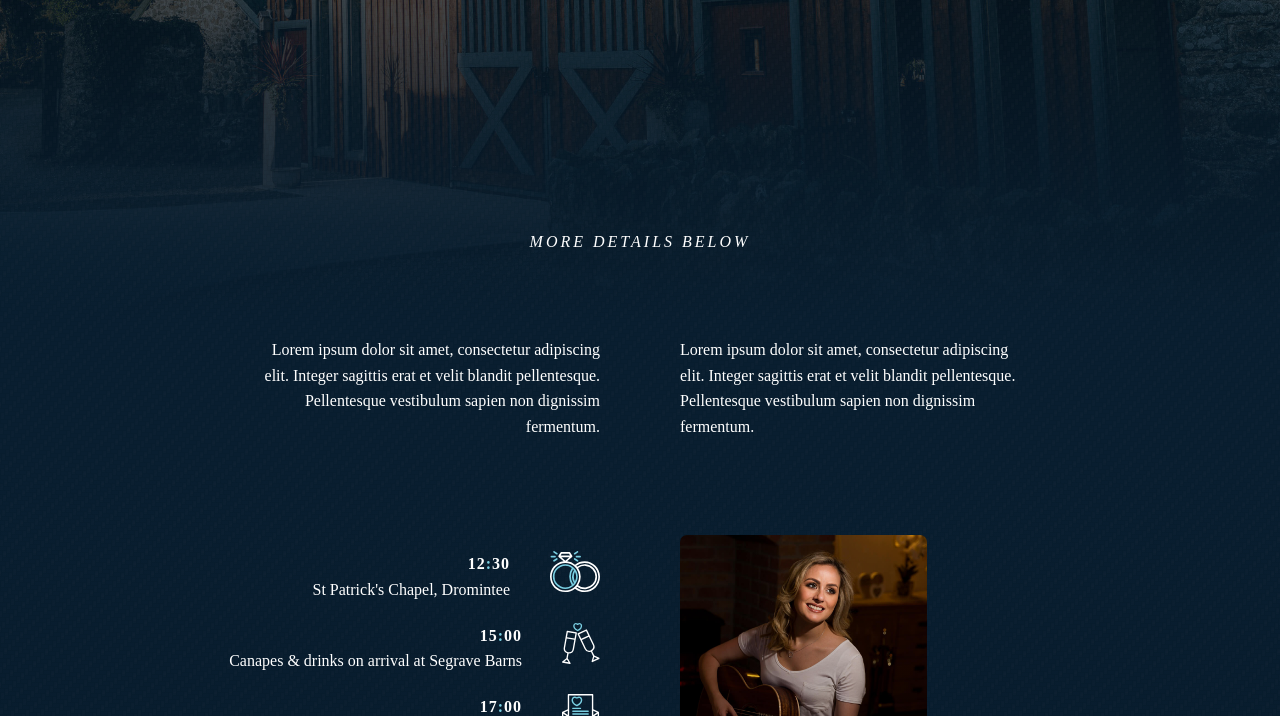
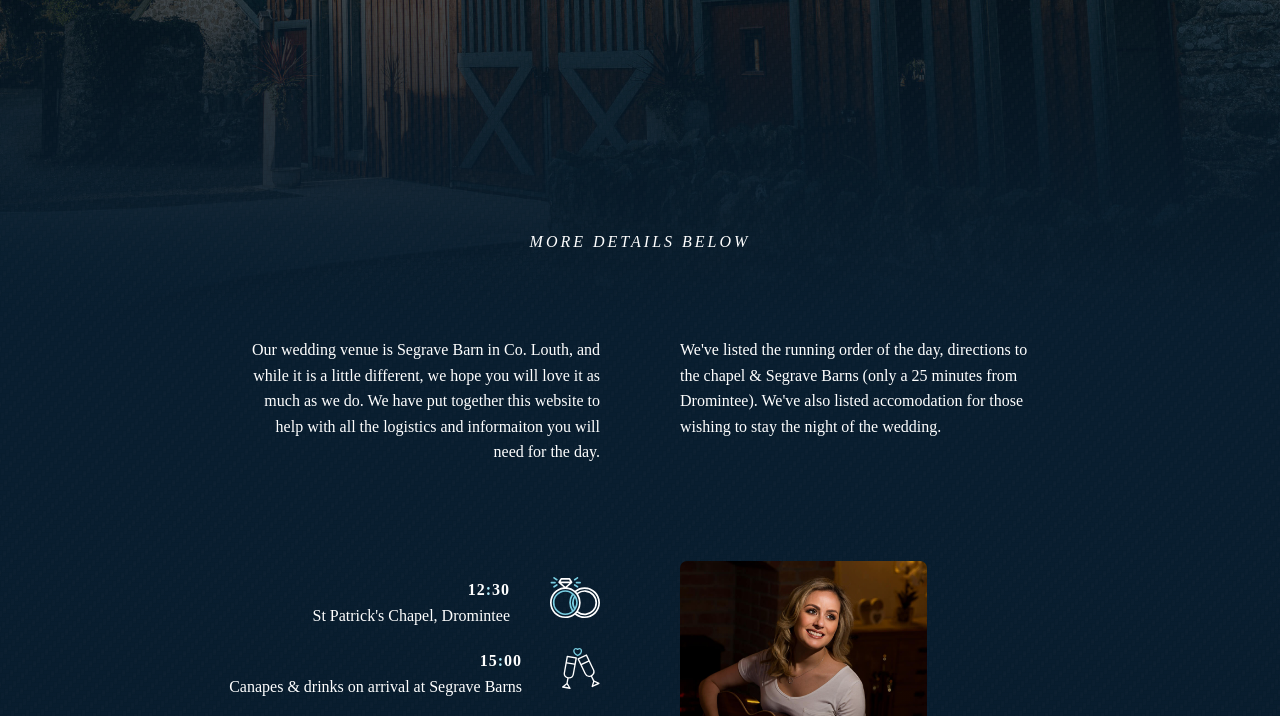
Before and after one commit to conormcafee/thebarn, a Gatsby site: page / in a window 1280 px wide. Shown: the part 484-1200 px from the top of the page. Built offline with nearby package versions, Linux system fonts and the light colour scheme; Gatsby itself is replaced by a stand-in of ours.

Commit message:
Fix for Google Fonts, more content

```diff
--- a/src/components/Global/global.css
+++ b/src/components/Global/global.css
@@ -2,7 +2,7 @@
     --navy: rgba(9, 30, 48, 1);
     --navy-semi-transparent: rgba(9, 30, 48, 0.5);
     --navy-transparent: rgba(9, 30, 48, 0);
-    --blue: #79CEE1;
+    --blue: #afebf9;
 }
 
 .pattern {
@@ -58,6 +58,10 @@ figure {
     font-weight: 600;
     text-transform: uppercase;
     letter-spacing: 1px;
+}
+
+.no-uppercase {
+    text-transform: none;
 }
 
 .light {
--- a/src/data.js
+++ b/src/data.js
@@ -110,27 +110,59 @@ export const DIRECTIONS = [
 
 export const ACCOMODATION = [
     {
-        place: "Crowne Plaza, Dundalk",
+        place: "Crowne Plaza Hotel, Dundalk",
+        type: "Hotel",
         distance: "15 mins",
         website: "https://dundalk.ie",
-        phone: "+447709128374"
+        phone: "+447709128374",
+        code: "FMC" // 22nd May €129 B&B per room
     },
     {
-        place: "The Glide Inn, Annagassen",
-        distance: "7 mins",
-        website: "https://dundalk.ie",
-        phone: "+447709128374"
+        place: "Cooley View",
+        type: "B&B",
+        distance: "3 mins",
+        website: null,
+        phone: "+00353872764048",
+        contact: "Susan Donegan"
     },
     {
-        place: "Fancy House, Teramafeckin",
-        distance: "15mins",
-        website: "https://dundalk.ie",
-        phone: "+447709128374"
+        place: "Sea Breeze House",
+        type: "B&B",
+        distance: "6 mins",
+        website: null,
+        phone: "+00353861959007",
+        contact: "Cathryn McMahon"
     },
     {
-        place: "B&B, Clogherhead",
-        distance: "15mins",
-        website: "https://dundalk.ie",
-        phone: "+447709128374"
-    }
+        place: "Catherine Rodgers",
+        type: "B&B",
+        distance: "6 mins",
+        website: null,
+        phone: "+00353879186650",
+        contact: "Cathryn McMahon"
+    },
+    {
+        place: "The Glyde Inn",
+        type: "B&B",
+        distance: "10 mins",
+        website: "https://theglydeinn.ie",
+        phone: "+00353429372350",
+        contact: null
+    },
+    {
+        place: "Cathryn Tuite",
+        type: "B&B",
+        distance: "10 mins",
+        website: null,
+        phone: "+00353861959007",
+        contact: "Cathryn Tuite"
+    },
+    {
+        place: "Flynns Boutique Hotel, Termonfeckin",
+        type: "Hotel",
+        distance: "15 mins",
+        website: null,
+        phone: null,
+        contact: null
+    },
 ]
--- a/src/html.js
+++ b/src/html.js
@@ -12,6 +12,7 @@ export default class HTML extends React.Component {
             name="viewport"
             content="width=device-width, initial-scale=1, shrink-to-fit=no"
           />
+          <link href="https://fonts.googleapis.com/css?family=Playfair+Display+SC|Raleway:300,300i,400,600" rel="stylesheet" />
           {this.props.headComponents}
         </head>
         <body {...this.props.bodyAttributes}>
--- a/src/pages/index.js
+++ b/src/pages/index.js
@@ -9,7 +9,6 @@ import PhotoCard from "../components/PhotoCard/PhotoCard";
 import Accomodation from "../components/Accomodation";
 
 import * as Data from "../data";
-
 class Index extends React.Component {
     render() {
         return (
@@ -23,8 +22,10 @@ class Index extends React.Component {
                 {/* Introduction */}
 
                 <Container className="light z10" text id="intro">
-                    <p>Lorem ipsum dolor sit amet, consectetur adipiscing elit. Integer sagittis erat et velit blandit pellentesque. Pellentesque vestibulum sapien non dignissim fermentum.</p>
-                    <p>Lorem ipsum dolor sit amet, consectetur adipiscing elit. Integer sagittis erat et velit blandit pellentesque. Pellentesque vestibulum sapien non dignissim fermentum.</p>
+
+                    <p>Our wedding venue is Segrave Barn in Co. Louth, and while it is a little different, we hope you will love it as much as we do. We have put together this website to help with all the logistics and informaiton you will need for the day. </p>
+
+                    <p>We've listed the running order of the day, directions to the chapel &amp; Segrave Barns (only a 25 minutes from Dromintee).  We've also listed accomodation for those wishing to stay the night of the wedding.</p>
                 </Container>
 
                 {/* Schedule & Music */}
@@ -49,8 +50,8 @@ class Index extends React.Component {
                     <Container className="z10" id='Directions'>
                         <article>
                             <h2 className="heading font-title mt0">Directions</h2>
-                            <p>For those unfamilar with the Dromintee parish, please click on the image of the chapel and this will take you to Google Maps to get directions.</p>
-                            <p>If you are needing directions to Segrave Barns, Dunany then click on the image of Segrave and this will automatically populate directions from St Patrick’s Church to Segrave (roughly a 30 minute journey).</p>
+                            <p>The wedding will take place in St Patrick's Chapel. Dromintee, Co. Armagh.  Click here for directions.</p>
+                            <p>The reception is being held in Segrave Barns, Dunany, Co. Louth.  Click here for directions to Segrave Barns from St Patrick's Chapel.  We ask that you go straight to the reception once the mass is over as we will have canapes &amp; drinks on arrival.</p>
                         </article>
                         <aside>
                             {Data.DIRECTIONS.map((direct, index) => (
@@ -69,9 +70,13 @@ class Index extends React.Component {
 
                     <Container className="z10" id="Accomodation">
                         <article>
-                            <h2 className="heading font-title mt0">Accomodation</h2>
-                            <p>There is only accomodation on site for the bridal party, so for those who are wishing to stay we have sorted a list of nearby accomodation.</p>
-                            <p>For those who opt to stay in the Crowne Plaza in Dundalk, we will provide a bus from the hotel to the venue, and then at the end of the night back to the Crowne Plaza.  If you book into the Crowne Plaza, send either Conor or Fionnuala a message so we can gauge numbers.</p>
+                            <h2 className="heading font-title mt0">Accommodation</h2>
+                            <p>Accommodation on site is limited to the bridal party, so we have combined a list of local accommodation for those wishing to stay over.</p>
+                            <h3 className="bold font-small text-blue mt0 no-uppercase">Accommodation for the night before the wedding</h3>
+                            <p>Dromintee Chapel is approx. 1 hour 15 min drive from Ballymena. Anyone wishing to stay the night before the wedding, we would recommend the Carrickdale Hotel, which is 2 miles from the Chapel. The Crowne Plaza, Dundalk, is approx 15 mins from the Chapel, making it another viable option.</p>
+                            <h3 className="bold font-small text-blue mt0 no-uppercase">Accommodation for night of the wedding</h3>
+                            <p>We have rooms held in the Crowne Plaza, Dundalk, and if there is enough interest, we will provide a bus from the hotel to Segrave (return) for those guests. There are also some local B&Bs surrounding Segrave, and we will have a list of local taxis/taxi buses to ensure transport runs smoothly.</p>
+                            <p>For anyone searching for their own accommodation, Segrave Barn is in the village of Dunany, and the nearby townlands are Annagassan, Togher, Clougherhead & Termonfeckin.</p>
                         </article>
 
                         <aside>
```
